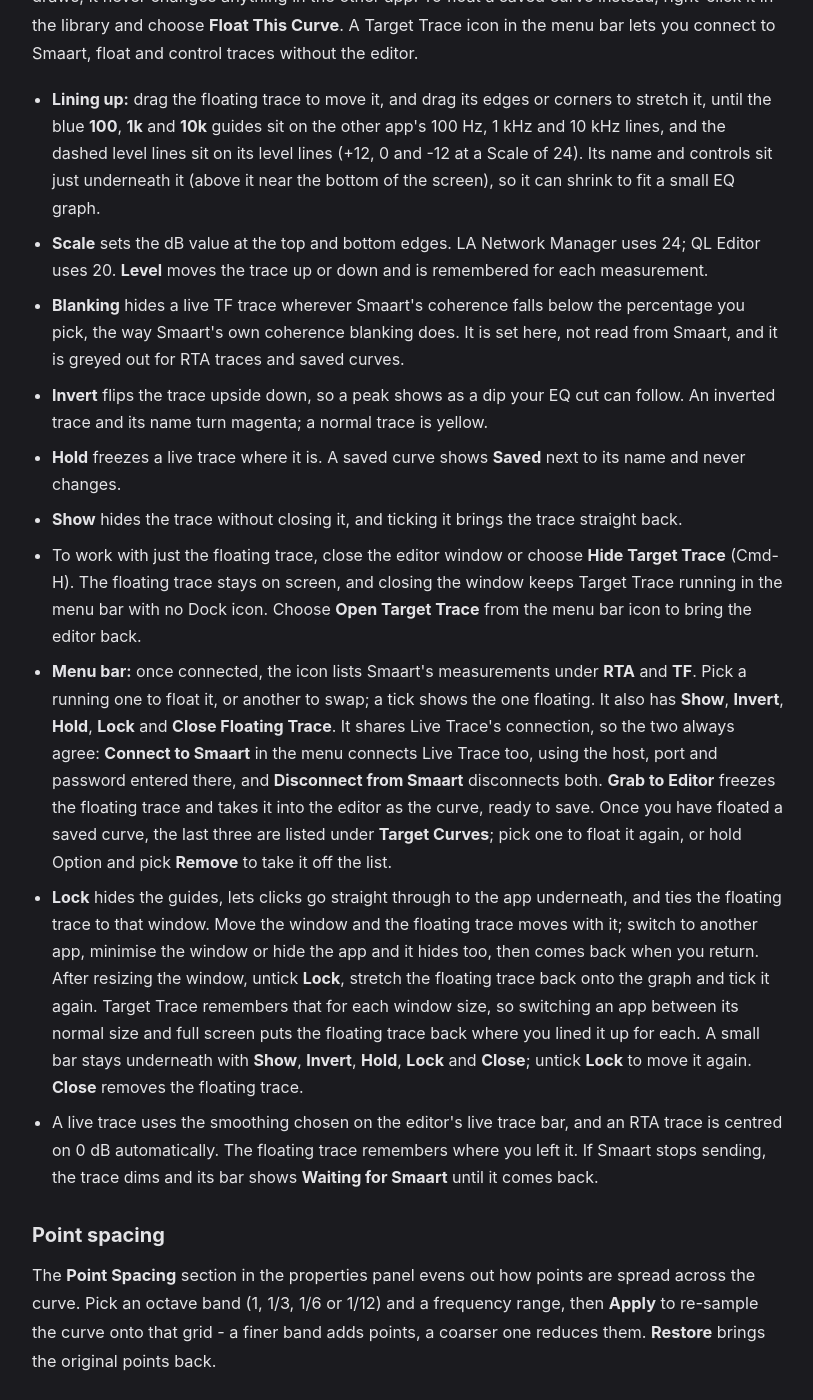
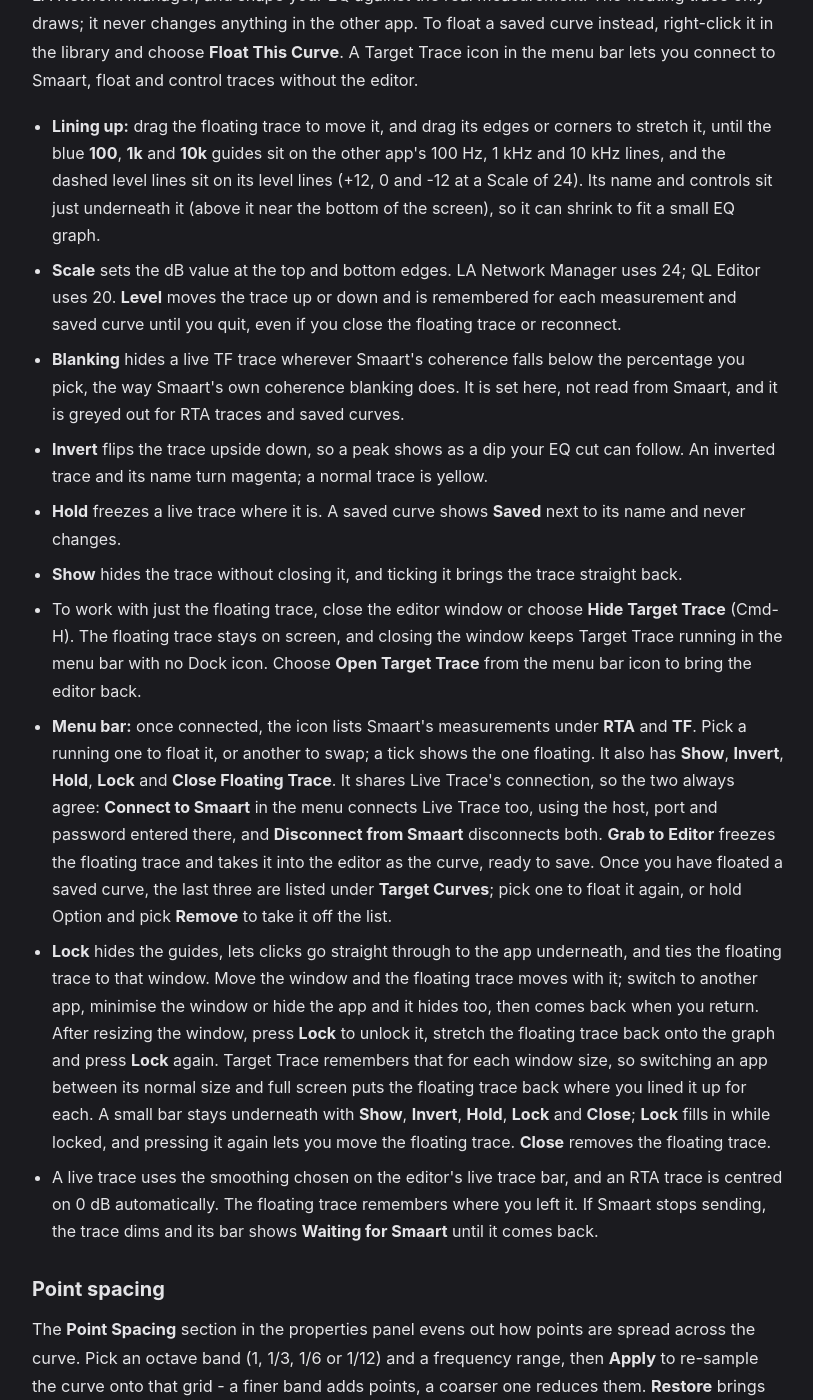
Before and after one commit to BSKapps/bskapps.github.io, a Jekyll site: the page built from articles/target-trace-guide/index.html, in a window 1280 px wide and 1400 px high, scrolled down 4057 px. Shown: the whole window, without its empty margins (232-1045 px from the left). Built offline with Jekyll 4.4.1, drawn with Linux system fonts in a browser that asks for light colours; some of the changed text lies outside the part shown.

Commit message:
Target Trace guide: Lock capsule; Level remembered until you quit

```diff
--- a/_data/guides/target-trace-guide.json
+++ b/_data/guides/target-trace-guide.json
@@ -164,7 +164,7 @@
           "type": "bullets",
           "items": [
             "**Editor** next to any running measurement shows its trace live on the editor graph, in yellow, moving as Smaart measures. A bar at the top of the graph shows its name and whether it is **Live**, **Held** or **Waiting for Smaart**.",
-            "**Level** on that bar moves the live trace up or down, and **Smoothing** sets the smoothing, from Off to 1/24 octave, as in Smaart.",
+            "**Level** on that bar moves the live trace up or down, and Target Trace keeps it for each measurement until you quit, even if you close the live trace or reconnect. **Smoothing** sets the smoothing, from Off to 1/24 octave, as in Smaart.",
             "**Hold** freezes the trace where it is; untick it to go live again.",
             "**Grab** makes the trace your curve, point for point, in green, at the Level you set and ready to edit and save, and closes the live trace. The editor switches to the matching mode. Press **Editor** again to compare the live trace with your curve.",
             "**Close** on the bar stops showing the live trace. It also goes when you disconnect or press Clear Curve. The live trace is never saved into the curve unless you Grab it.",
@@ -193,14 +193,14 @@
           "type": "bullets",
           "items": [
             "**Lining up:** drag the floating trace to move it, and drag its edges or corners to stretch it, until the blue **100**, **1k** and **10k** guides sit on the other app's 100 Hz, 1 kHz and 10 kHz lines, and the dashed level lines sit on its level lines (+12, 0 and -12 at a Scale of 24). Its name and controls sit just underneath it (above it near the bottom of the screen), so it can shrink to fit a small EQ graph.",
-            "**Scale** sets the dB value at the top and bottom edges. LA Network Manager uses 24; QL Editor uses 20. **Level** moves the trace up or down and is remembered for each measurement.",
+            "**Scale** sets the dB value at the top and bottom edges. LA Network Manager uses 24; QL Editor uses 20. **Level** moves the trace up or down and is remembered for each measurement and saved curve until you quit, even if you close the floating trace or reconnect.",
             "**Blanking** hides a live TF trace wherever Smaart's coherence falls below the percentage you pick, the way Smaart's own coherence blanking does. It is set here, not read from Smaart, and it is greyed out for RTA traces and saved curves.",
             "**Invert** flips the trace upside down, so a peak shows as a dip your EQ cut can follow. An inverted trace and its name turn magenta; a normal trace is yellow.",
             "**Hold** freezes a live trace where it is. A saved curve shows **Saved** next to its name and never changes.",
             "**Show** hides the trace without closing it, and ticking it brings the trace straight back.",
             "To work with just the floating trace, close the editor window or choose **Hide Target Trace** (Cmd-H). The floating trace stays on screen, and closing the window keeps Target Trace running in the menu bar with no Dock icon. Choose **Open Target Trace** from the menu bar icon to bring the editor back.",
             "**Menu bar:** once connected, the icon lists Smaart's measurements under **RTA** and **TF**. Pick a running one to float it, or another to swap; a tick shows the one floating. It also has **Show**, **Invert**, **Hold**, **Lock** and **Close Floating Trace**. It shares Live Trace's connection, so the two always agree: **Connect to Smaart** in the menu connects Live Trace too, using the host, port and password entered there, and **Disconnect from Smaart** disconnects both. **Grab to Editor** freezes the floating trace and takes it into the editor as the curve, ready to save. Once you have floated a saved curve, the last three are listed under **Target Curves**; pick one to float it again, or hold Option and pick **Remove** to take it off the list.",
-            "**Lock** hides the guides, lets clicks go straight through to the app underneath, and ties the floating trace to that window. Move the window and the floating trace moves with it; switch to another app, minimise the window or hide the app and it hides too, then comes back when you return. After resizing the window, untick **Lock**, stretch the floating trace back onto the graph and tick it again. Target Trace remembers that for each window size, so switching an app between its normal size and full screen puts the floating trace back where you lined it up for each. A small bar stays underneath with **Show**, **Invert**, **Hold**, **Lock** and **Close**; untick **Lock** to move it again. **Close** removes the floating trace.",
+            "**Lock** hides the guides, lets clicks go straight through to the app underneath, and ties the floating trace to that window. Move the window and the floating trace moves with it; switch to another app, minimise the window or hide the app and it hides too, then comes back when you return. After resizing the window, press **Lock** to unlock it, stretch the floating trace back onto the graph and press **Lock** again. Target Trace remembers that for each window size, so switching an app between its normal size and full screen puts the floating trace back where you lined it up for each. A small bar stays underneath with **Show**, **Invert**, **Hold**, **Lock** and **Close**; **Lock** fills in while locked, and pressing it again lets you move the floating trace. **Close** removes the floating trace.",
             "A live trace uses the smoothing chosen on the editor's live trace bar, and an RTA trace is centred on 0 dB automatically. The floating trace remembers where you left it. If Smaart stops sending, the trace dims and its bar shows **Waiting for Smaart** until it comes back."
           ]
         }
```
